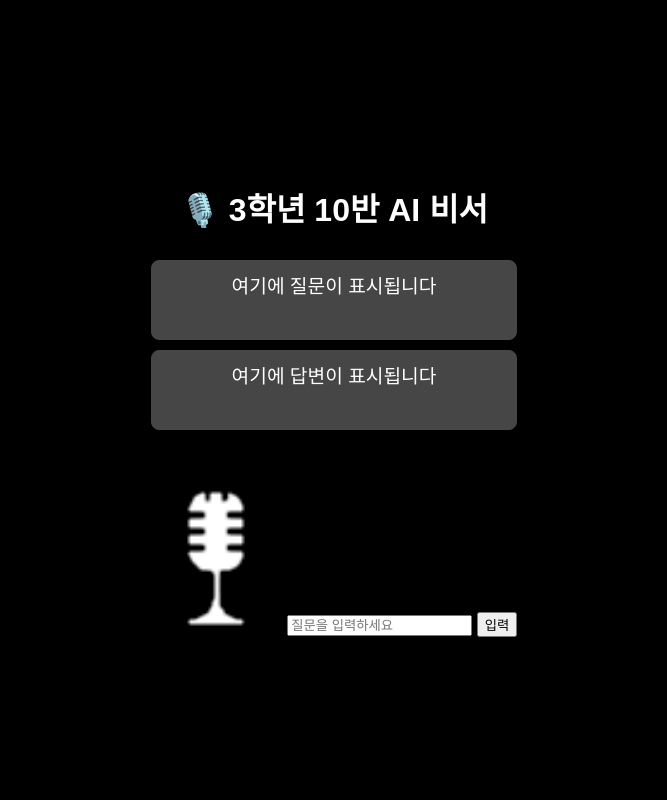
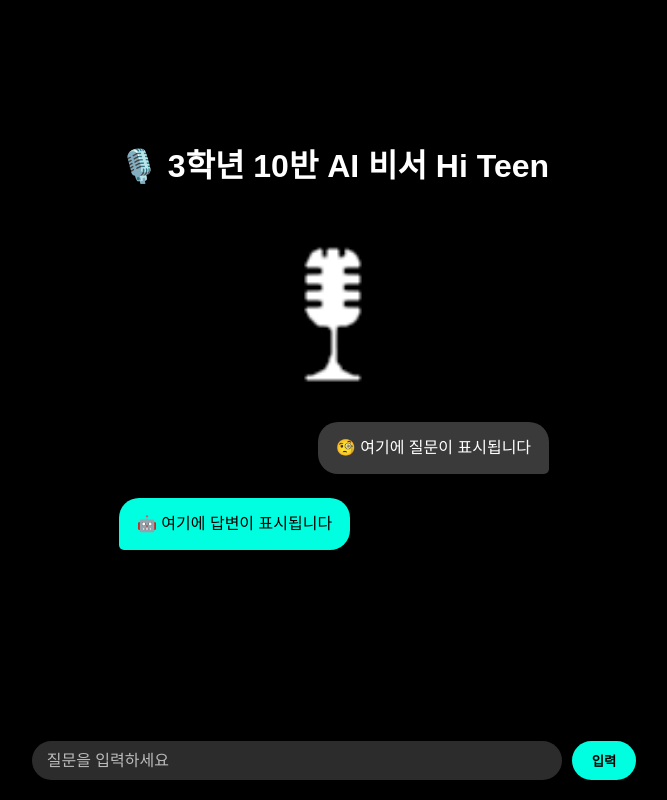
Before and after one commit to haicryptid/HaiCAssistant, a Flask app: page / in a window 1280 px wide. Shown: the whole page, without its empty margins (306-973 px from the left). Run offline with Flask 3, Linux system fonts and the light colour scheme; some web fonts are replaced.

Commit message:
html 수정

```diff
--- a/static/css/style.css
+++ b/static/css/style.css
@@ -11,6 +11,11 @@ body {
 
 .wrapper {
   text-align: center;
+  max-width: 600px;
+  text-align: center;
+  position: relative;
+  padding: 20px;
+  box-sizing: border-box;
 }
 
 h1 {
@@ -18,43 +23,116 @@ h1 {
   font-size: 2rem;
 }
 
+.bubble {
+  display: inline-block;
+  padding: 14px 18px;
+  border-radius: 20px;
+  font-size: 1rem;
+  line-height: 1.5;
+  margin: 12px 0;
+  max-width: 80%;
+  box-shadow: 0 4px 12px rgba(0, 0, 0, 0.3);
+  word-break: break-word;
+  white-space: pre-wrap;
+  position: relative;
+}
+
+.user {
+  background-color: #3a3a3a;
+  color: #fff;
+  margin-left: auto;
+  border-bottom-right-radius: 5px;
+  text-align: right;
+}
+
+.ai {
+  background-color: #00ffe1;
+  color: #000;
+  margin-right: auto;
+  border-bottom-left-radius: 5px;
+  text-align: left;
+}
+
+.input-container {
+  display: flex;
+  position: fixed;
+  bottom: 20px;
+  left: 0;
+  right: 0;
+  justify-content: center;
+  gap: 10px;
+  padding: 0 20px;
+  box-sizing: border-box;
+}
+
+#text-input {
+  flex: 1;
+  max-width: 500px;
+  padding: 10px 15px;
+  border-radius: 30px;
+  border: none;
+  font-size: 1rem;
+  background-color: #2c2c2c;
+  color: #fff;
+}
+
+#text-input::placeholder {
+  color: #bbb;
+}
+
+#text-submit {
+  padding: 10px 20px;
+  border-radius: 30px;
+  border: none;
+  background-color: #00ffe1;
+  color: #000;
+  font-weight: bold;
+  cursor: pointer;
+  transition: background-color 0.2s ease;
+}
+
+#text-submit:hover {
+  background-color: #00e0c0;
+}
+
+#mic-container {
+  display: flex;
+  justify-content: center;
+  margin-bottom: 20px;
+}
+
 #mic-button {
   background: none;
   border: none;
   cursor: pointer;
-  margin-top: 20px;
 }
 
 #mic-img {
   transition: transform 0.2s ease;
 }
-#mic-img:active {
+
+#mic-img:hover {
   transform: scale(1.1);
 }
 
-.chat-bubble {
-  background-color: #1e1e1e;
-  border-radius: 15px;
-  padding: 20px 30px;
-  display: inline-block;
-  max-width: 80%;
-  font-size: 1.2rem;
-  line-height: 1.5;
-  box-shadow: 0 4px 15px rgba(0,0,0,0.3);
-  margin-bottom: 20px;
-  transition: all 0.3s ease;
+
+.input-container {
+  display: flex;
+  position: fixed;
+  bottom: 20px;
+  left: 0;
+  right: 0;
+  justify-content: center;
+  gap: 10px;
+  padding: 0 20px;
+  box-sizing: border-box;
 }
 
-.fixed-box {
-  width: 100%;
-  min-height: 80px;
-  border: 1px solid #464646;
-  padding: 10px 15px;
-  margin-bottom: 10px;
-  border-radius: 8px;
-  background-color: #464646;
-  font-size: 1.2rem;
-  white-space: pre-wrap; /* 줄바꿈 유지 */
-  overflow-wrap: break-word; /* 긴 문장 줄바꿈 */
-  box-sizing: border-box;
+.bubble-container {
+  display: flex;
+  flex-direction: column-reverse;
+  align-items: flex-start;
+  margin-bottom: 120px;
+  max-height: 300px;
+  overflow-y: auto;
 }
--- a/templates/index.html
+++ b/templates/index.html
@@ -3,28 +3,34 @@
 
 <head>
   <meta charset="UTF-8">
-  <title>3학년 10반 AI 비서</title>
+  <title>Hi Teen</title>
   <link rel="stylesheet" href="{{ url_for('static', filename='css/style.css') }}">
   <link href="https://fonts.googleapis.com/css2?family=Orbit&display=swap" rel="stylesheet">
 </head>
 
 <body>
   <div class="wrapper">
-    <h1>🎙️ 3학년 10반 AI 비서</h1>
+    <h1>🎙️ 3학년 10반 AI 비서 Hi Teen</h1>
 
-    <div id="question" class="fixed-box">여기에 질문이 표시됩니다</div>
-    <div id="answer" class="fixed-box">여기에 답변이 표시됩니다</div>
+    <div id="mic-container">
+      <button id="mic-button">
+        <img id="mic-img" src="{{ url_for('static', filename='assets/offMic.png') }}" alt="Mic" width="120">
+      </button>
+    </div>
 
-    <button id="mic-button">
-      <img id="mic-img" src="{{ url_for('static', filename='assets/offMic.png') }}" alt="Mic" width="120">
-    </button>
+    <div class="bubble-container">
 
-    <!--이거 추가함-->
-    <input type="text" id="text-input" placeholder="질문을 입력하세요" />
-    <button id="text-submit">입력</button>
+      <div id="answer" class="bubble ai">🤖 여기에 답변이 표시됩니다</div>
+      <div id="question" class="bubble user">🧐 여기에 질문이 표시됩니다</div>
+    </div>
+
+
+    <div class="input-container">
+      <input type="text" id="text-input" placeholder="질문을 입력하세요" />
+      <button id="text-submit">입력</button>
+    </div>
 
   </div>
-
   <script src="{{ url_for('static', filename='js/testScript.js') }}"></script>
 </body>
 
--- a/testApp.py
+++ b/testApp.py
@@ -121,13 +121,15 @@ def ask():
     intent = wit_data.get("intents", [{}])[0].get("name", "")
     entities = wit_data.get("entities", {})
 
-
-    print("🎯 인식된 intent:", intent, flush=True)
-    print("📦 인식된 entities:", json.dumps(entities, ensure_ascii=False), flush=True)
-
-
     if intent == "get_teacher_name":
         answer = "우리 반 담임 선생님은 장세민 선생님이야!"
+
+    elif intent == "describe_teacher":
+        answer = "세민쌤? 우리 천상천하유아독존 장세민쌤 말하는 거지?ㅎㅎ " \
+        "항상 학생들을 위해 힘쓰시고, 열정이 폭발적이신 최고의 선생님이셔! " \
+        "우리 모두 존경하지 않을 수 없다고! "\
+        "세민쌤 덕분에 학교 생활이 더 즐거워지는 느낌이랄까? "\
+        "특히 16번 이하은 학생이 세민쌤을 그렇게나 좋아한다고 하더라고!"
 
     elif intent == "get_student_name":
         number_entity = entities.get("student_number:student_number", [{}])[0].get("value")
@@ -180,7 +182,7 @@ def ask():
         if date:
             answer = get_lunch_info(date, meal_type)
         else:
-            answer = "오늘 / 내일, 중식 / 석식 중 언제 급식을 알고 싶은지 말해줘!"
+            answer = "오늘/내일, 중식/석식 중 언제 급식을 알고 싶은지 말해줘!"
 
     else:
         answer = "음... 질문을 잘 이해하지 못했어"
```
